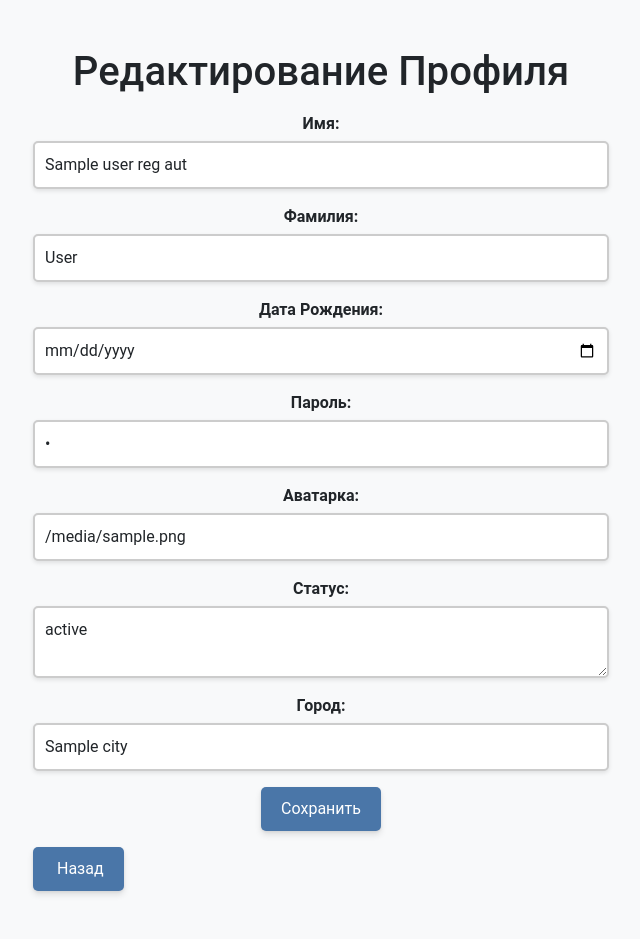
After one commit to Grotboi/Bloger, a Flask app: page /profile in a window 1280 px wide. The commit adds this page. Shown: the whole page, without its empty margins (319-959 px from the left). Run offline with Flask 2, Linux system fonts and the light colour scheme; the visitor is signed in with stand-in values (Sample User, id 1); a database or web service that is not in the repository returns one stand-in record (values such as "Sample title"); some libraries are stand-ins or nearby versions.

Commit message:
добавил редактирование профиля

```diff
--- a/main.py
+++ b/main.py
@@ -1,59 +1,76 @@
-import os
 import requests
 from flask import Flask, redirect, render_template, request, url_for, session
 import psycopg2
-from urllib.parse import urlparse
 import random
+from time import sleep
+import aiohttp
+import asyncio
 
 app = Flask(__name__)
 app.secret_key = 'MyV3ryS3cr3tK!3y_L0ngAndStr0ng'
 
-# Получаем DATABASE_URL из переменной окружения
-DATABASE_URL = os.getenv("DATABASE_URL")
-
-if not DATABASE_URL:
-    raise Exception("DATABASE_URL не установлена")
-
-url = urlparse(DATABASE_URL)
 
 @app.route("/")
 def redic():
-    return redirect(url_for("site"))
+
+    return redirect("/index.html", code=302)
+
 
 @app.route("/index.html")
 def site():
-    return render_template("index.html")
+#      hid_url = "https://postman-echo.com/get"
+ #     res = requests.get(hid_url)
+ #     inter = res.json()
+ #     headers = inter.get("headers", "No Simple")
+ #     data = headers.get("host")
+ #     connection = headers.get("connection")
+  #    accept = headers.get("accept")
 
-@app.route("/indexRegistr.html", methods=["GET", "POST"])
-def database():
-    if request.method == "POST":
-        name = request.form.get("name")
-        surname = request.form.get("surname")
-        user_data = request.form.get("user_data")
-        password = request.form.get("password").strip()
-        id_run = random.randint(1, 1000000)
+  session.pop("user", None)
+  return render_template("index.html")
+  #  , data = data, connection = connection, accept = accept
 
-        conn = psycopg2.connect(
-            database=url.path[1:],
-            user=url.username,
-            password=url.password,
-            host=url.hostname,
-            port=url.port
-        )
-        cursor = conn.cursor()
-        cursor.execute(
-            "INSERT INTO user_reg_aut(id, name, surname, user_data, password) VALUES (%s, %s, %s, %s, %s)",
-            (f"@{id_run}", name, surname, user_data, password)
-        )
-        conn.commit()
-        cursor.close()
-        conn.close()
 
-        return render_template("indexRegistr.html")
+#@app.route("/main.html", methods=["POST"])
+#def test():
+ #   test1 = request.form.get("name_input")
+ #   post_data = {"input": test1}
+ #   mysc = requests.post("https://postman-echo.com/post", data=post_data)
+ #   return f"My opr: {post_data}"
+   # return render_template("main.html", test1 = test1)
 
+@app.route("/indexRegistr.html")
+def reg_aout():
     return render_template("indexRegistr.html")
 
 
+
+   # Регистрация/Авторизация
+@app.route("/indexRegistr.html", methods=["GET","POST"])
+def database():
+    name = request.form.get("name")
+    surname = request.form.get("surname")
+    user_data = request.form.get("user_data")
+    password = request.form.get("password").strip()
+    id_run = random.randint(1, 1000000)
+
+    # Подключение к бд
+    conn = psycopg2.connect(dbname="User_Blog", host="localhost",
+                           user="postgres", password="root", port="8887")
+    cursor = conn.cursor()
+    # Запись в бд
+    cursor.execute("INSERT INTO user_reg_aut(id, name, surname, user_data, password) VALUES (%s, %s, %s, %s, %s)",
+                  (f"@{id_run}", name, surname, user_data, password))
+    conn.commit()
+    cursor.close()
+    conn.close()
+
+    return render_template("indexRegistr.html")
+    #return f"Data is: {name}, {surname}, {user_data}"
+
+
+
+# Авторизация
 @app.route("/indexAuto.html", methods=["GET", "POST"])
 def aut():
     error = None
@@ -62,29 +79,26 @@ def aut():
         autsurname = request.form.get("autsurname")
         autpassword = request.form.get("autpassword")
 
-        conn = psycopg2.connect(
-            database=url.path[1:],
-            user=url.username,
-            password=url.password,
-            host=url.hostname,
-            port=url.port
-        )
+        # Подключение к БД
+        conn = psycopg2.connect(dbname="User_Blog", host="localhost",
+                                user="postgres", password="root", port="8887")
         cursor = conn.cursor()
         cursor.execute("SELECT id, name, surname, password FROM user_reg_aut WHERE name = %s AND surname = %s",
                        (autname, autsurname))
         user = cursor.fetchone()
+
         cursor.close()
         conn.close()
 
         if user and user[3] == autpassword:
-            session['user'] = user[0]
-            return redirect(url_for('indexPanel'))
+                session['user'] = user[0]
+                return redirect(url_for('indexPanel'))
         else:
-            error = "Неверное имя, фамилия или пароль"
-
+                error = "Неверное имя, фамилия или пароль"
     return render_template("indexAuto.html", error=error)
 
 
+# Страница пользователя
 @app.route("/indexPanel.html", methods=["GET", "POST"])
 def indexPanel():
     if 'user' not in session:
@@ -92,15 +106,11 @@ def indexPanel():
 
     username = session['user']
 
-    conn = psycopg2.connect(
-        database=url.path[1:],
-        user=url.username,
-        password=url.password,
-        host=url.hostname,
-        port=url.port
-    )
+    conn = psycopg2.connect(dbname="User_Blog", host="localhost",
+                                user="postgres", password="root", port="8887")
     cursor = conn.cursor()
-    cursor.execute("SELECT id, name, surname FROM user_reg_aut WHERE id = %s", (username,))
+    cursor.execute("SELECT id, name, surname, ava_img, status, city FROM user_reg_aut WHERE id = %s",
+                       (username,))
     user_data2 = cursor.fetchone()
 
     if not user_data2:
@@ -112,33 +122,125 @@ def indexPanel():
         content = request.form.get("content")
         image_url = request.form.get("image_url")
 
-        cursor.execute(
-            "INSERT INTO posts(user_id, title, content, image_url) VALUES (%s, %s, %s, %s)",
-            (username, title, content, image_url)
-        )
+        cursor.execute("Insert into posts(user_id, title, content, image_url) values (%s, %s, %s, %s)",
+                       (username, title, content, image_url))
         conn.commit()
+
         cursor.close()
         conn.close()
-        return redirect(url_for('indexPanel'))
 
+        return redirect(url_for('indexPanel'))  # ← после POST мы выходим отсюда!
+
+       # Этот запрос ВСЕГДА выполняется, даже после POST
     cursor.execute(
         "SELECT title, content, image_url FROM posts WHERE user_id = %s ORDER BY created_at DESC",
         (username,)
     )
     posts = cursor.fetchall()
+
+      #print("Полученные посты:", posts)
+
     cursor.close()
     conn.close()
 
+
+
     return render_template(
-        "indexPanel.html",
-        user={
-            "id": user_data2[0],
-            "name": user_data2[1],
-            "surname": user_data2[2]
-        },
-        posts=posts
+    "indexPanel.html",
+    user={
+        "id": user_data2[0],
+        "name": user_data2[1],
+        "surname": user_data2[2],
+        "ava_img": user_data2[3],
+        "status": user_data2[4],
+        "city": user_data2[5]
+    },
+    posts=posts
+)
+
+    return render_template("indexPanel.html", user=user_data2, posts=posts)
+
+
+
+@app.route("/profile", methods=["GET","POST"])
+def prof():
+    if 'user' not in session:
+        return redirect(url_for("aut"))
+
+    username = session["user"]
+
+    conn = psycopg2.connect(
+        dbname="User_Blog", host="localhost",
+        user="postgres", password="root", port="8887"
     )
+    cursor = conn.cursor()
+
+    cursor.execute("""
+        SELECT id, name, surname, user_data, password, ava_img, status, city
+        FROM user_reg_aut WHERE id = %s
+    """, (username,))
+
+    user_profile = cursor.fetchone()
+    cursor.close()
+    conn.close()
+
+    if not user_profile:
+        session.pop('user', None)
+        return redirect(url_for("aut"))
+
+    # Передаём пользовательские данные как словарь
+    user_dict = {
+        "id": user_profile[0],
+        "name": user_profile[1],
+        "surname": user_profile[2],
+        "user_data": user_profile[3],
+        "password": user_profile[4],
+        "ava_img": user_profile[5],
+        "status": user_profile[6],
+        "city": user_profile[7]
+    }
+
+    return render_template("profile.html", user=user_dict)
+
+
+
+
+
+@app.route("/update_profile", methods=["POST"])
+def update_profile():
+    if 'user' not in session:
+        return redirect(url_for("aut"))
+
+    username = session['user']
+
+    new_name = request.form.get('name')
+    new_surname = request.form.get('surname')
+    new_user_data = request.form.get('user_data')
+    new_password = request.form.get('password')
+    new_ava_img = request.form.get('ava_img')
+    new_status = request.form.get('status')
+    new_city = request.form.get('city')
+
+
+    if not new_name or not new_surname:
+         return "Имя и Фамилия обязательны", 400
+
+    conn = psycopg2.connect(
+        dbname="User_Blog", host="localhost",
+        user="postgres", password="root", port="8887"
+    )
+
+    cursor = conn.cursor()
+    cursor.execute("""update user_reg_aut set name = %s, surname = %s,
+                   user_data = %s, password = %s, ava_img = %s,
+                   status = %s, city = %s where id = %s """,
+                   (new_name, new_surname, new_user_data, new_password, new_ava_img, new_status, new_city, username ))
+
+    conn.commit()
+    cursor.close()
+    conn.close()
+    return redirect(url_for("prof"))
 
 
 if __name__ == "__main__":
-    app.run()
+    app.run(port=5000, debug=True)
--- a/templates/index.html
+++ b/templates/index.html
@@ -26,7 +26,11 @@
     Добро пожаловать в приложение для создания своего блога. Для дальнейшей работы пройдите Регитрацию.
   </div>
 </div>
+
+
 <img src="https://pngimg.com/uploads/paper_plane/paper_plane_PNG23.png" class="img-fluid" alt="Картинка главной страницы">
+
+
 </div>
 </div>
 </body>
--- /dev/null
+++ b/templates/profile.html
@@ -0,0 +1,126 @@
+<!DOCTYPE html>
+<html lang="en">
+<head>
+    <meta charset="UTF-8">
+    <meta name="viewport" content="width=device-width, initial-scale=1.0">
+    <title>Редактирование Профиля</title>
+    <link href="https://cdn.jsdelivr.net/npm/bootstrap @5.3.0/dist/css/bootstrap.min.css" rel="stylesheet">
+    <link href="https://cdn.jsdelivr.net/npm/bootstrap-icons @1.10.5/font/bootstrap-icons.css" rel="stylesheet">
+    <style>
+        body {
+            background-color: #f8f9fa;
+            font-family: 'Roboto', sans-serif;
+        }
+        .form-group {
+            margin-bottom: 1rem;
+        }
+        .btn-vk {
+            background-color: #4A76A8;
+            color: white;
+            border: none;
+            padding: 10px 20px;
+            font-size: 16px;
+            border-radius: 5px;
+            box-shadow: 0 4px 6px rgba(0, 0, 0, 0.1), 0 1px 3px rgba(0, 0, 0, 0.07);
+            transition: all 0.3s ease;
+        }
+        .btn-vk:hover {
+            background-color: #3D6790;
+            transform: translateY(-2px);
+            box-shadow: 0 7px 14px rgba(0, 0, 0, 0.15), 0 2px 5px rgba(0, 0, 0, 0.07);
+        }
+        .text-center {
+            text-align: center;
+        }
+        .mb-3 {
+            margin-bottom: 1rem !important;
+        }
+        .form-control {
+            border: 2px solid #ccc;
+            border-radius: 5px;
+            padding: 10px;
+            font-size: 16px;
+            box-shadow: 0 2px 4px rgba(0, 0, 0, 0.1);
+            transition: all 0.3s ease;
+        }
+        .form-control:focus {
+            border-color: #4A76A8;
+            box-shadow: 0 0 6px rgba(74, 118, 168, 0.5);
+        }
+        .form-label {
+            font-weight: bold;
+            margin-bottom: 5px;
+        }
+        .container {
+            max-width: 600px;
+        }
+        .profile-header {
+            background-color: #4A76A8;
+            color: white;
+            padding: 2rem 1rem;
+            border-radius: 0.5rem;
+            text-align: center;
+            margin-bottom: 2rem;
+        }
+        .rounded-circle {
+            width: 120px;
+            height: 120px;
+            object-fit: cover;
+            border: 3px solid white;
+            box-shadow: 0 0 10px rgba(0, 0, 0, 0.2);
+        }
+
+        .no-underline {
+    text-decoration: none;
+}
+    </style>
+</head>
+<body>
+    <div class="container py-5">
+        <h1 class="text-center mb-3">Редактирование Профиля</h1>
+
+        <form method="post" action="{{ url_for('update_profile') }}" class="text-center">
+            <div class="form-group mb-3">
+                <label for="name" class="form-label">Имя:</label>
+                <input type="text" id="name" name="name" value="{{ user.name }}" class="form-control" required>
+            </div>
+
+            <div class="form-group mb-3">
+                <label for="surname" class="form-label">Фамилия:</label>
+                <input type="text" id="surname" name="surname" value="{{ user.surname }}" class="form-control" required>
+            </div>
+
+            <div class="form-group mb-3">
+                <label for="user_data" class="form-label">Дата Рождения:</label>
+                <input type="date" id="user_data" name="user_data" value="{{ user.user_data }}" class="form-control">
+            </div>
+
+            <div class="form-group mb-3">
+                <label for="password" class="form-label">Пароль:</label>
+                <input type="password" id="password" name="password" value="{{ user.password }}" class="form-control">
+            </div>
+
+            <div class="form-group mb-3">
+                <label for="ava_img" class="form-label">Аватарка:</label>
+                <input type="text" id="ava_img" name="ava_img" value="{{ user.ava_img }}" class="form-control">
+            </div>
+
+            <div class="form-group mb-3">
+                <label for="status" class="form-label">Статус:</label>
+                <textarea id="status" name="status" class="form-control">{{ user.status }}</textarea>
+            </div>
+
+            <div class="form-group mb-3">
+                <label for="city" class="form-label">Город:</label>
+                <input type="text" id="city" name="city" value="{{ user.city }}" class="form-control">
+            </div>
+
+            <button type="submit" class="btn btn-vk">Сохранить</button>
+        </form>
+
+    <a href="{{ url_for('indexPanel') }}" class="btn btn-vk mt-3 d-inline-flex align-items-center text-decoration-none">
+    <i class="bi bi-arrow-left-circle me-1"></i> Назад
+</a>
+    </div>
+</body>
+</html>
```
Also changed, not shown: templates/indexPanel.html (+116 -32 lines), 1 other file.
